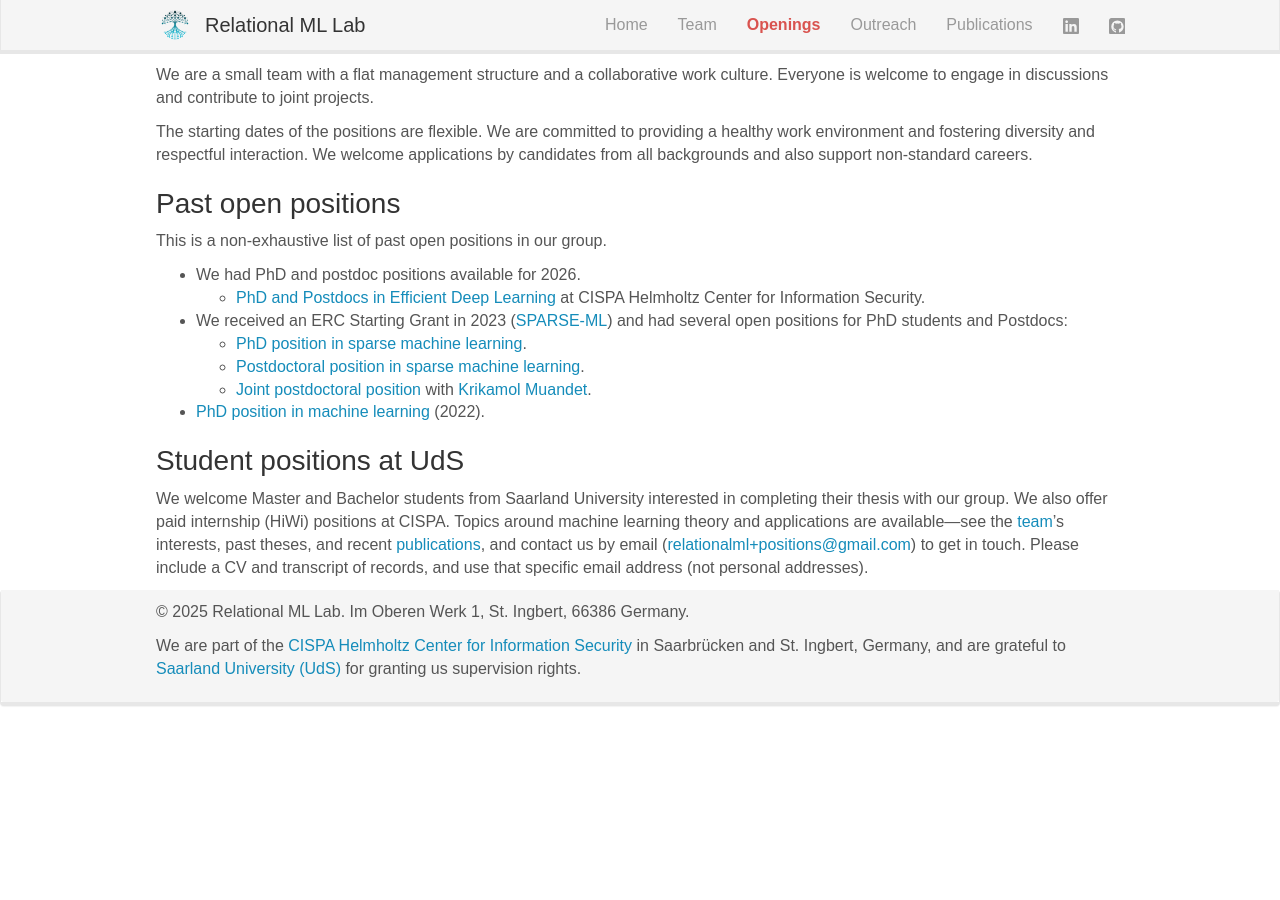
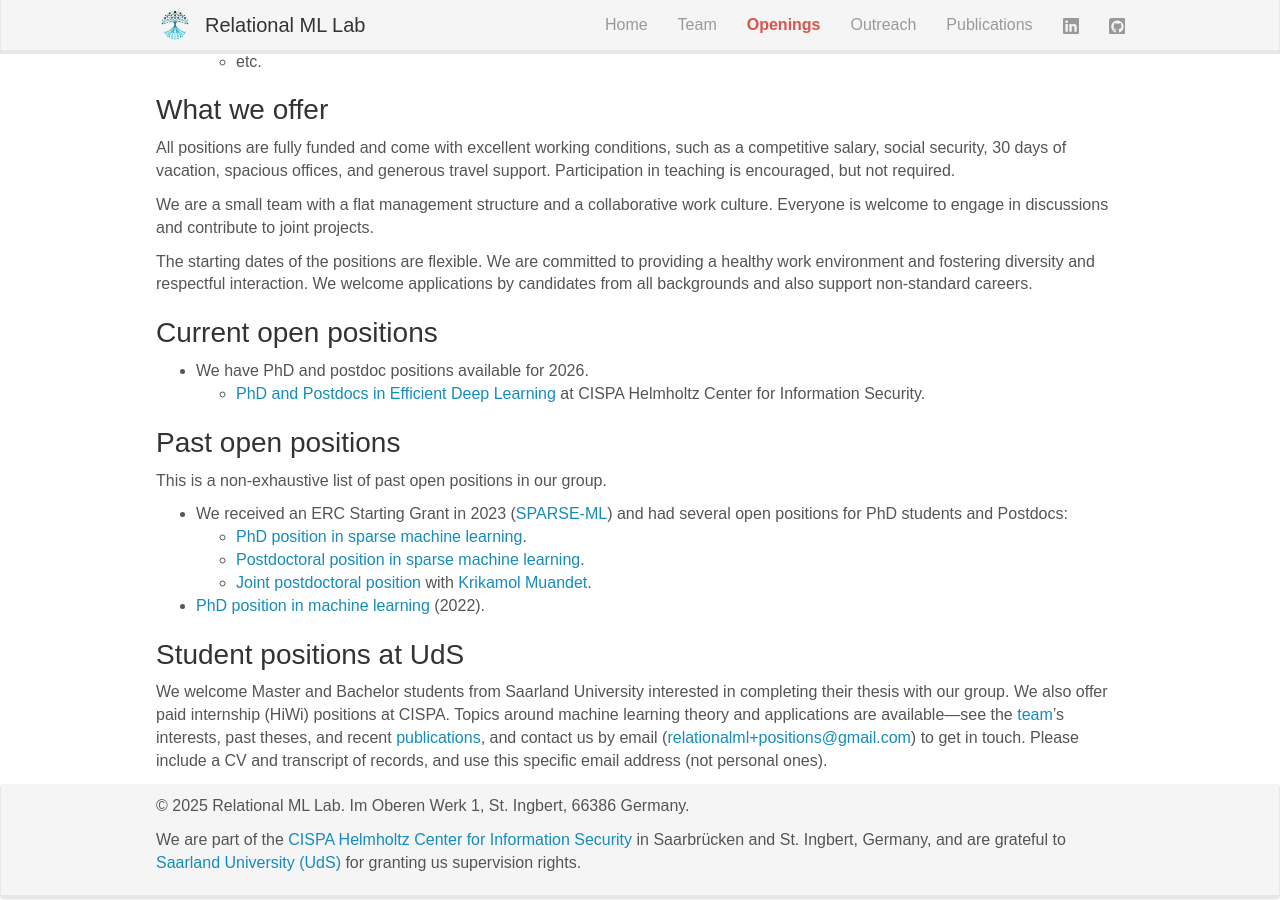
Before and after one commit to RelationalML/relationalml.github.io, a Jekyll site: the page built from _pages/openings.md, in a window 1280 px wide and 900 px high, scrolled down 947 px. Built offline with Jekyll 4.4.1, drawn with Linux system fonts in a browser that asks for light colours; some web fonts are replaced; a script that is not in the unit is left out; before the commit the page ends 1654 px from its top, so only the background shows below that; some of the changed text lies outside the part shown.

Commit message:
change positions back

```diff
--- a/_pages/openings.md
+++ b/_pages/openings.md
@@ -8,7 +8,10 @@
 
 # Open positions
 
-Are you curious about some of our research and have further questions? Feel free to drop us an e-mail ([relationalml+positions@gmail.com](mailto:relationalml+positions@gmail.com)) to get in touch.
+> **Open positions — extended deadline**
+> We are recruiting postdoctoral researchers and PhD candidates. We will consider candidates until positions are filled — please apply via the [CISPA Career portal](https://career.cispa.de/jobs/group-relationalml-53).
+
+Are you curious about some of our research and have further questions? Feel free to drop us an e-mail ([relationalml+positions@gmail.com](mailto:relationalml+positions@gmail.com)) to get in touch, including relevant documents if applicable (CV, transcripts, publications, etc.).
 
 For more general information on pursuing a PhD or postdoc at the CISPA Helmholtz Center for Information Security, see the [CISPA Career Portal](https://career.cispa.de/).
 
@@ -46,11 +49,13 @@
 
 The starting dates of the positions are flexible. We are committed to providing a healthy work environment and fostering diversity and respectful interaction. We welcome applications by candidates from all backgrounds and also support non-standard careers.
 
+### Current open positions
+
+* We have PhD and postdoc positions available for 2026.
+  * [PhD and Postdocs in Efficient Deep Learning](https://career.cispa.de/jobs/group-relationalml-53) at CISPA Helmholtz Center for Information Security.
+
 ### Past open positions
 This is a non-exhaustive list of past open positions in our group.
-
-* We had PhD and postdoc positions available for 2026.
-  * [PhD and Postdocs in Efficient Deep Learning](https://career.cispa.de/jobs/group-relationalml-53) at CISPA Helmholtz Center for Information Security.
 
 * We received an ERC Starting Grant in 2023 ([SPARSE-ML](https://cispa.de/en/research/grants/sparse-ml)) and had several open positions for PhD students and Postdocs:
   * [PhD position in sparse machine learning](https://euraxess.ec.europa.eu/jobs/144401).
@@ -61,4 +66,4 @@
 
 ### Student positions at UdS
 
-We welcome Master and Bachelor students from Saarland University interested in completing their thesis with our group. We also offer paid internship (HiWi) positions at CISPA. Topics around machine learning theory and applications are available—see the [team](/team)'s interests, past theses, and recent [publications](/publications), and contact us by email ([relationalml+positions@gmail.com](mailto:relationalml+positions@gmail.com)) to get in touch. Please include a CV and transcript of records, and use that specific email address (not personal addresses).
+We welcome Master and Bachelor students from Saarland University interested in completing their thesis with our group. We also offer paid internship (HiWi) positions at CISPA. Topics around machine learning theory and applications are available—see the [team](/team)'s interests, past theses, and recent [publications](/publications), and contact us by email ([relationalml+positions@gmail.com](mailto:relationalml+positions@gmail.com)) to get in touch. Please include a CV and transcript of records, and use this specific email address (not personal ones).
```
Also changed, not shown: _pages/home.md (+3 -0 lines), 2 other files.
